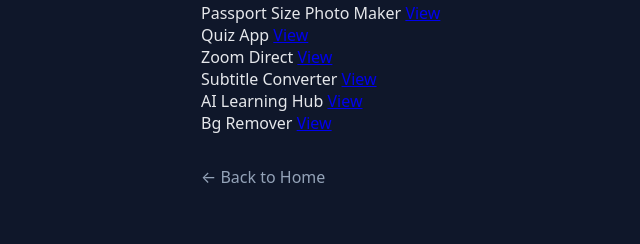
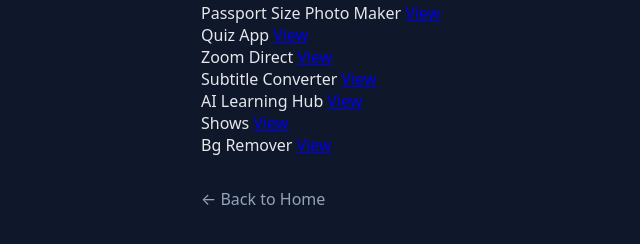
Before and after one commit to chiranjeeviiii/Projects, a plain HTML site: page index.html in a window 1280 px wide. Shown: the part 118-362 px from the top of the page, without its empty margins (89-729 px from the left). Drawn offline with Linux system fonts and the light colour scheme.

Commit message:
Update index.html

```diff
--- a/index.html
+++ b/index.html
@@ -48,6 +48,14 @@
       </div>
 
       <div class="project">
+        <span>Shows</span>
+        <a href="https://chiranjeeviiii.github.io/Movie-sites/" target="_blank">
+          View
+        </a>
+      </div>
+
+
+      <div class="project">
         <span>Bg Remover</span>
         <a href="https://bg-remover-chiranjeevi.netlify.app/" target="_blank">
           View
```
